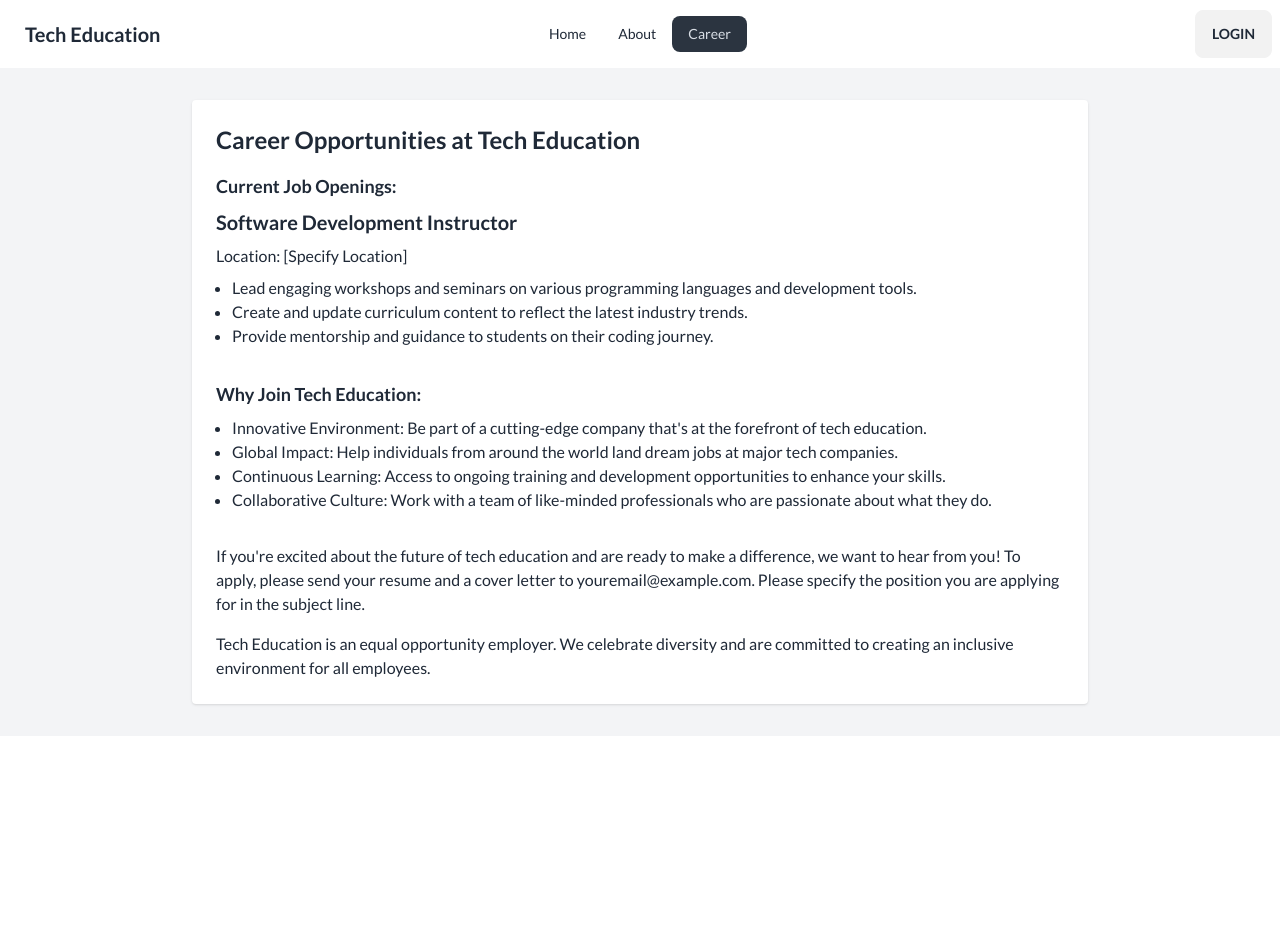
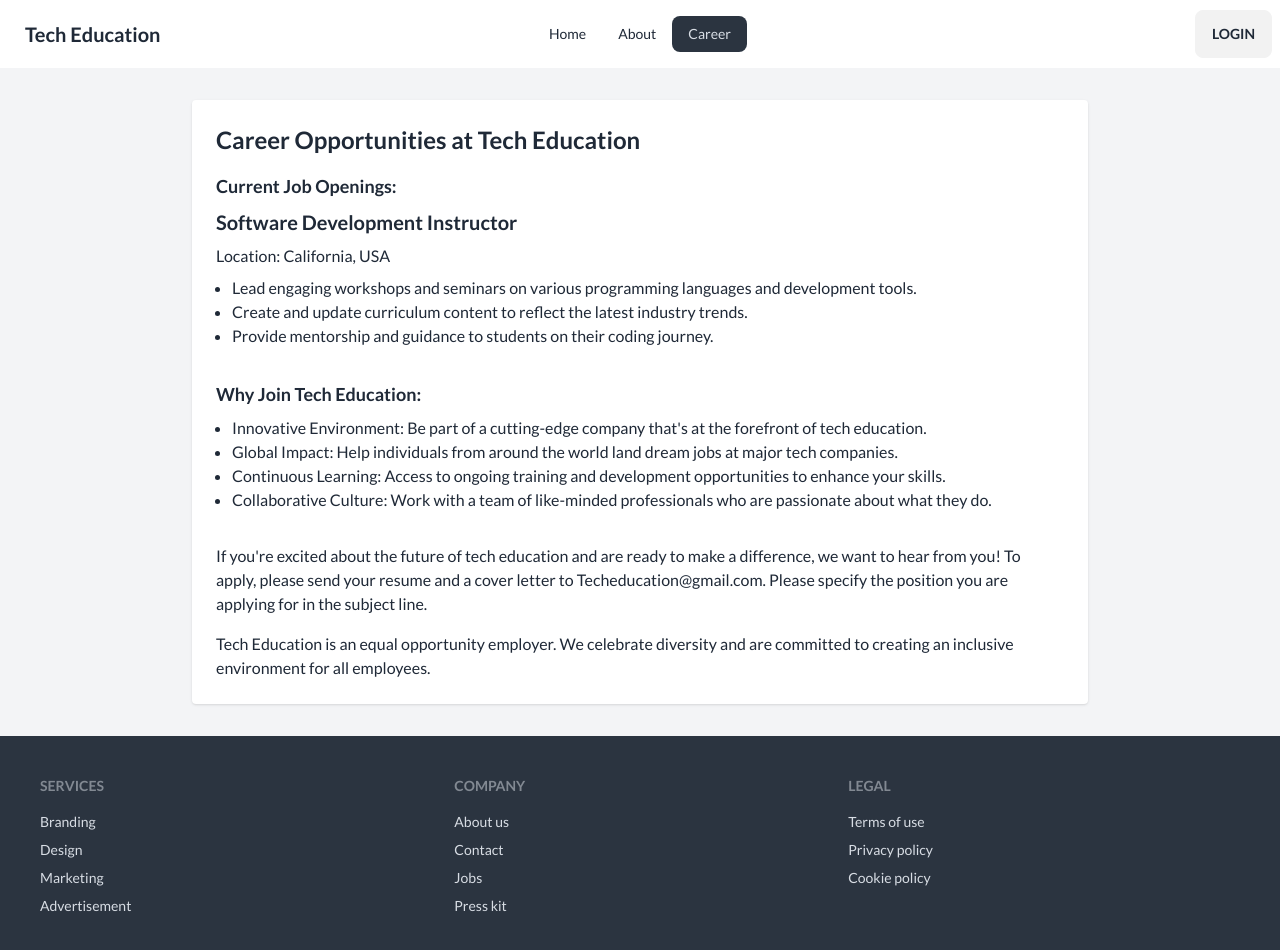
Before and after one commit to sohan704/basic-management-system, a React (Vite) app: page /career in a window 1280 px wide. Shown: the top 950 px of the page. Before the commit the page ends 800 px from the top, so only its background shows below. Built offline with nearby package versions, Linux system fonts and the light colour scheme; no server answers.

Commit message:
final changes

```diff
--- a/src/pages/About.jsx
+++ b/src/pages/About.jsx
@@ -1,10 +1,11 @@
+import Footer from "../Components/Footer";
 import Navbar from "../Components/Navbar";
 
 const About = () => {
   return (
     <div>
       <Navbar></Navbar>
-      <div className="text-center w-9/12 mx-auto space-y-5 mt-5">
+      <div className="text-center w-9/12 mx-auto space-y-5 my-36">
          <h2 className="text-3xl lg:text-5xl w-9/12 mx-auto font-semibold text-gray-900">
          Welcome to Tech Education - Elevating Careers Worldwide!
          </h2>
@@ -15,6 +16,7 @@ const About = () => {
          JOIN US NOW AND LET`S TURN YOUR TECH DREAMS INTO REALITY!
          </h2>
       </div>
+       <Footer></Footer>
     </div>
   );
 };
--- a/src/pages/Career.jsx
+++ b/src/pages/Career.jsx
@@ -1,3 +1,4 @@
+import Footer from "../Components/Footer";
 import Navbar from "../Components/Navbar";
 
 const Career = () => {
@@ -14,7 +15,7 @@ const Career = () => {
 
               <div className="mb-6">
                 <h2 className="text-xl font-semibold mb-2">Software Development Instructor</h2>
-                <p className="mb-2">Location: [Specify Location]</p>
+                <p className="mb-2">Location: California, USA</p>
                 <ul className="list-disc ml-4">
                   <li>Lead engaging workshops and seminars on various programming languages and development tools.</li>
                   <li>Create and update curriculum content to reflect the latest industry trends.</li>
@@ -34,13 +35,14 @@ const Career = () => {
               </ul>
             </div>
 
-            <p>If you're excited about the future of tech education and are ready to make a difference, we want to hear from you! To apply, please send your resume and a cover letter to <a href="mailto:youremail@example.com">youremail@example.com</a>. Please specify the position you are applying for in the subject line.</p>
+            <p>If you're excited about the future of tech education and are ready to make a difference, we want to hear from you! To apply, please send your resume and a cover letter to <a href="mailto:youremail@example.com">Techeducation@gmail.com</a>. Please specify the position you are applying for in the subject line.</p>
 
             <p className="mt-4">Tech Education is an equal opportunity employer. We celebrate diversity and are committed to creating an inclusive environment for all employees.</p>
           </div>
         </div>
 
       </div>
+      <Footer></Footer>
     </div>
   );
 };
```
